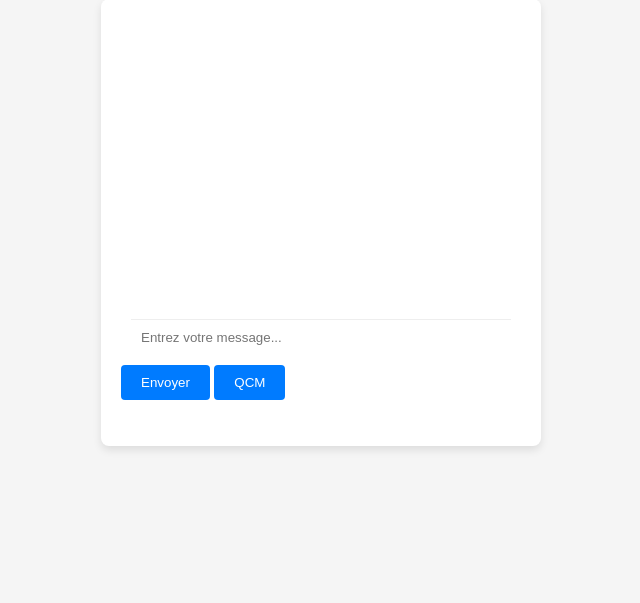
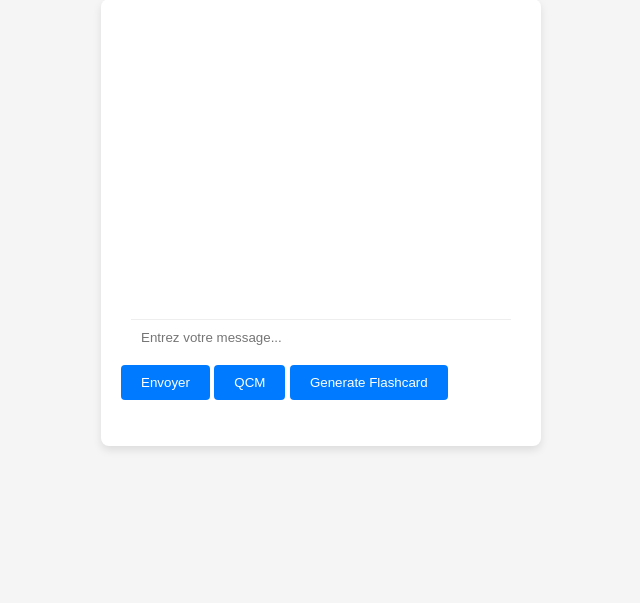
Before and after one commit to UneAbeilleee/AI-Teacher, a Flask app: page /chatbot in a window 1280 px wide. Shown: the part 237-840 px from the top of the page, without its empty margins (319-959 px from the left). Run offline with Flask 3, Linux system fonts and the light colour scheme.

Commit message:
Update index.html

```diff
--- a/templates/index.html
+++ b/templates/index.html
@@ -44,7 +44,8 @@
             <div id="chat-box"></div>
             <input type="text" id="user-input" placeholder="Entrez votre message...">
             <button onclick="sendMessage()">Envoyer</button>
-            <button onclick="sendMCQRequest()">QCM</button>
+            <button onclick="sendMessage()">QCM</button>
+            <button onclick="Anki()">Generate Flashcard</button>
             <p id="user-role"></p> <!-- Ajout d'une balise <p> pour afficher le rôle de l'utilisateur -->
         </div>
     </div>
@@ -113,6 +114,32 @@
                 chatBox.appendChild(mcqElement);
             });
         }
+        function Anki() {
+            let userInput = document.getElementById('user-input').value;
+
+            fetch('/generate_flashcard', {
+                method: 'POST',
+                headers: {
+                    'Content-Type': 'application/json',
+                },
+                body: JSON.stringify({message: userInput})
+            })
+            .then(response => response.json())
+            .then(data => {
+                if (data.success) {
+                    console.log("Flashcard generation initiated.");
+                    displayMessage('system', 'Flashcard generated successfully');
+                    // Optionally, update the displayMessage function or create a new one to handle 'system' messages differently
+                } else {
+                    console.error("Flashcard generation initiated..");
+                    displayMessage('system', 'Flashcard generated successfully');
+                }
+            })
+            .catch((error) => {
+                console.error('Error:', error);
+                displayMessage('system', 'Error generating flashcard.');
+            });
+        }
 
         function displayMCQ(mcqs) {
             var chatBox = document.getElementById('chat-box');
```
